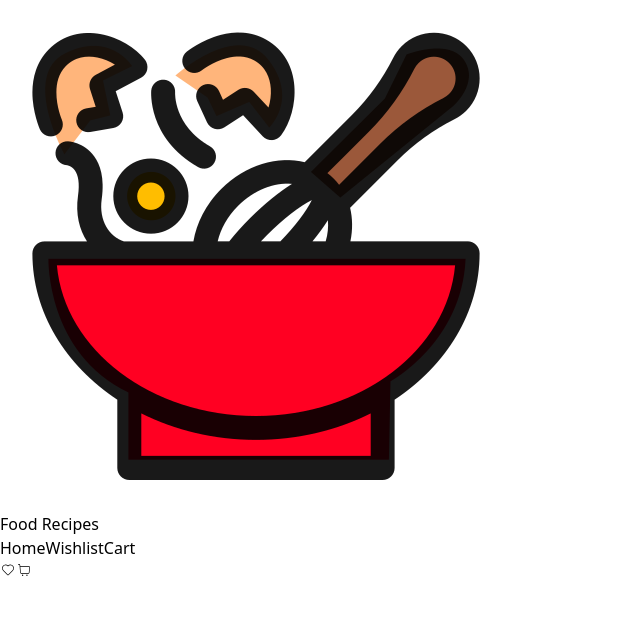
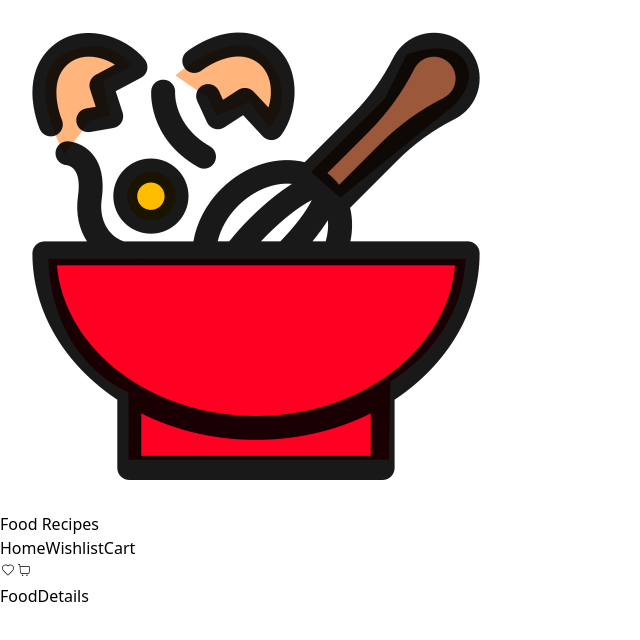
Before and after one commit to juned072/Food-Recipes, a React (Vite) app: page /foodOverview/1 in a window 1280 px wide. Shown: the top 640 px of the page, without its empty margins (0-640 px from the left). Built offline with nearby package versions, Linux system fonts and the light colour scheme.

Commit message:
Food details page added

```diff
--- a/src/App.jsx
+++ b/src/App.jsx
@@ -5,6 +5,7 @@ import Home from "./pages/Home";
 import Wishlist from "./pages/Wishlist";
 import Cart from "./pages/Cart";
 import { ContextProvider } from "./context/ContextApi";
+import FoodDetails from "./pages/FoodDetails";
 
 const App = () => {
   return (
@@ -15,6 +16,7 @@ const App = () => {
           <Route path="/" element={<Home />} />
           <Route path="/wishlist" element={<Wishlist />} />
           <Route path="/cart" element={<Cart />} />
+          <Route path="/foodOverview/:id" element={<FoodDetails />} />
         </Routes>
       </Router>
     </ContextProvider>
--- /dev/null
+++ b/src/pages/FoodDetails.jsx
@@ -0,0 +1,7 @@
+import React from "react";
+
+const FoodDetails = () => {
+  return <div>FoodDetails</div>;
+};
+
+export default FoodDetails;
```
